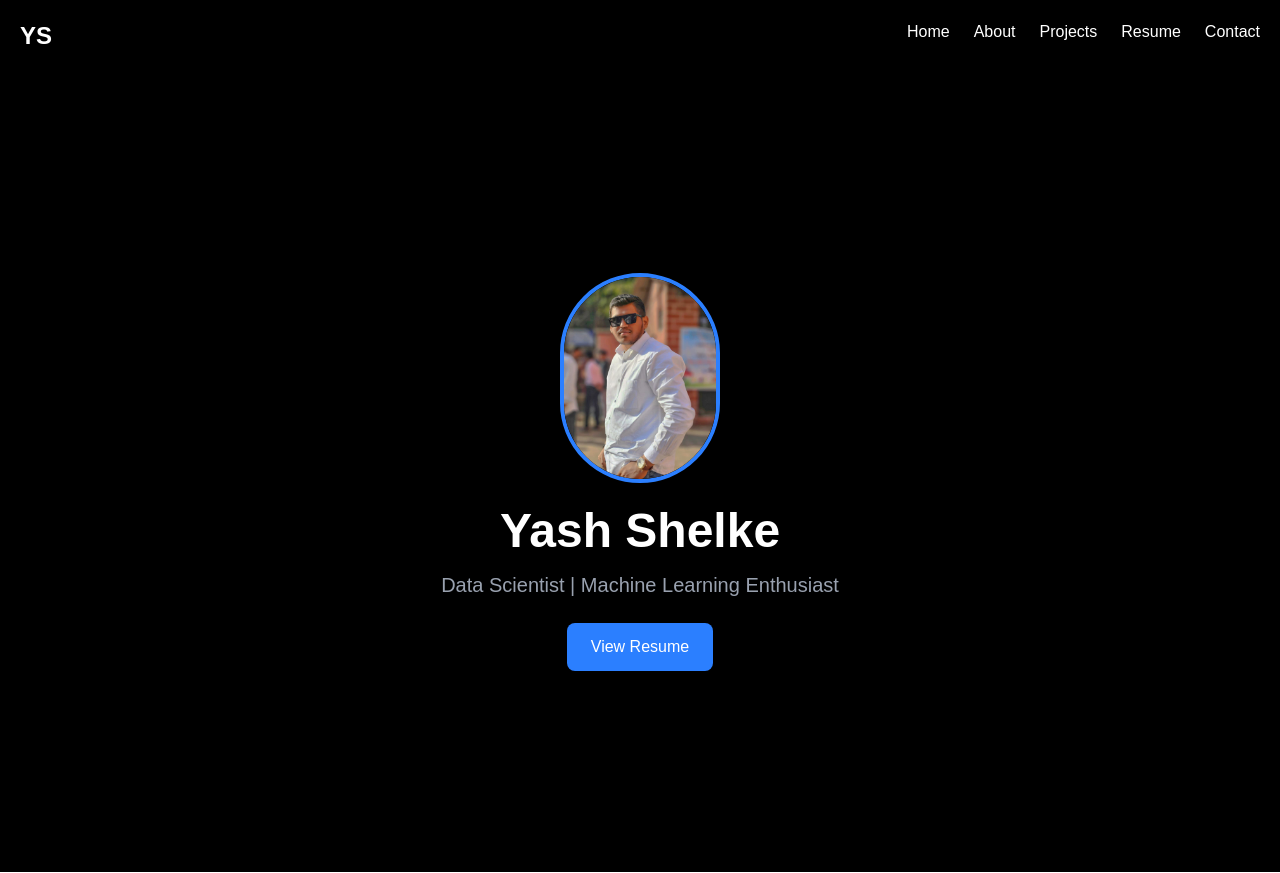
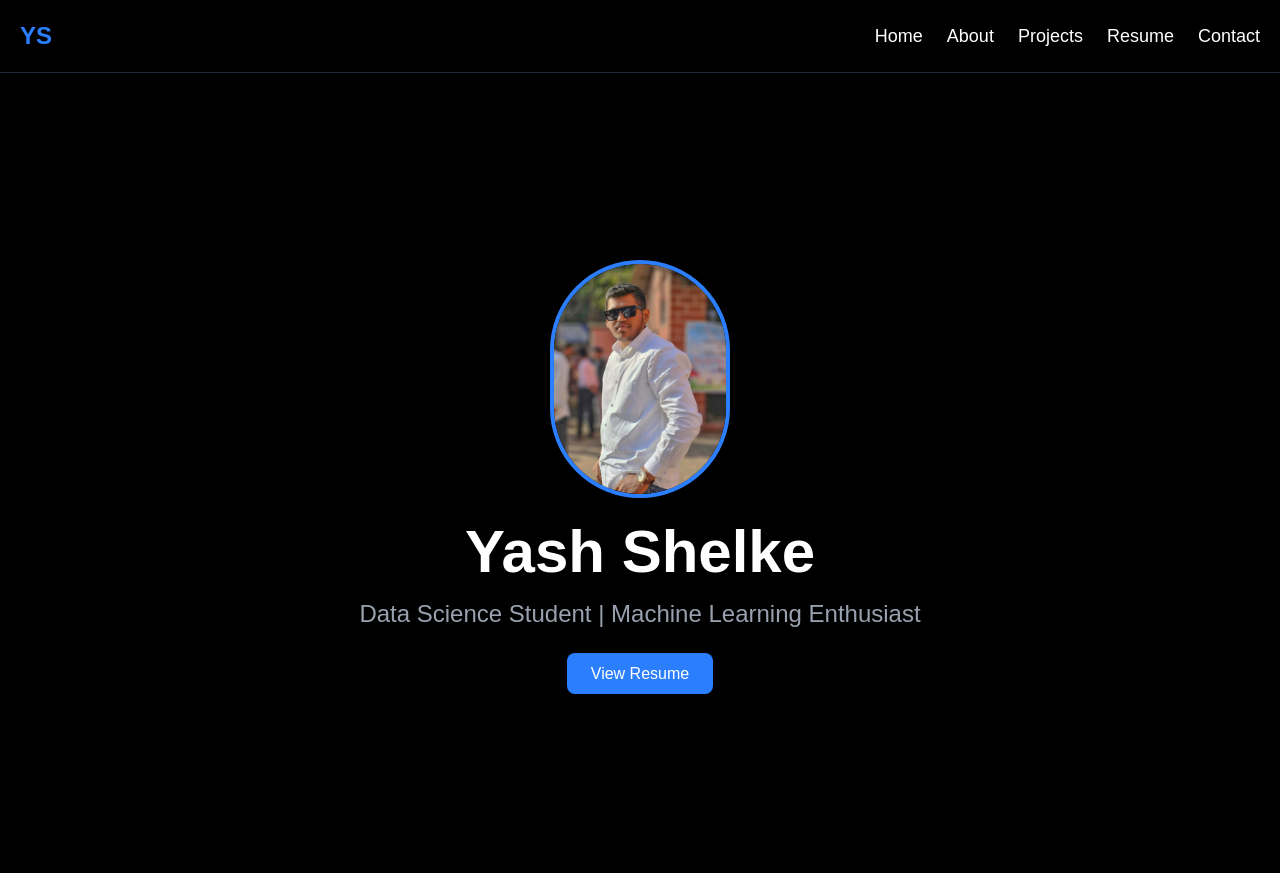
Before and after one commit to yashshelke9129-droid/yash-data-science-portfolio, a Next.js app: page / in a window 1280 px wide. Built offline with nearby package versions, Linux system fonts and the light colour scheme.

Commit message:
Created professional multi-page portfolio

```diff
--- a/src/app/about/page.js
+++ b/src/app/about/page.js
@@ -1,12 +1,46 @@
+import Navbar from "../../components/Navbar";
+
 export default function About() {
   return (
-    <div className="min-h-screen bg-gray-900 text-white p-10">
-      <h1 className="text-4xl font-bold mb-6">Yash Shelke</h1>
+    <>
+      <Navbar />
 
-      <p>
-        I am a passionate Data Science student skilled in
-        Python, Machine Learning, SQL, and Data Visualization.
-      </p>
-    </div>
+      <main className="min-h-screen bg-black text-white px-10 py-16">
+
+        <h1 className="text-5xl font-bold mb-10 text-blue-500">
+          About Me
+        </h1>
+
+        <div className="text-xl text-gray-300 space-y-6 leading-9">
+
+          <p>
+            Hello! I'm <span className="text-blue-400 font-bold">Yash Shelke</span>,
+            currently studying in <span className="text-blue-400">TYBSc Computer Science</span>.
+          </p>
+
+          <p>
+            I am passionate about Data Science, Machine Learning,
+            Artificial Intelligence, and modern technologies.
+          </p>
+
+          <p>
+            I love building real-world projects using Python,
+            Data Analysis, Machine Learning models, and visualization tools.
+          </p>
+
+          <p>
+            Currently, I am continuously learning and improving my skills
+            in Data Science, AI, Web Development, and Problem Solving.
+          </p>
+
+          <p>
+            My goal is to become a successful Data Scientist
+            and work on impactful AI-driven solutions.
+          </p>
+
+        </div>
+
+      </main>
+    </>
   );
 }
--- /dev/null
+++ b/src/app/contact/page.js
@@ -0,0 +1,63 @@
+import Navbar from "../../components/Navbar";
+
+export default function Contact() {
+  return (
+    <>
+      <Navbar />
+
+      <main className="min-h-screen bg-black text-white px-10 py-16">
+
+        <h1 className="text-5xl font-bold mb-12 text-blue-500">
+          Contact Me
+        </h1>
+
+        <div className="space-y-8 text-2xl">
+
+          <p>
+            📧 Email:
+            <a
+              href="mailto:yashshelke9129@gmail.com"
+              className="text-blue-400 ml-3"
+            >
+              yashshelke9129@gmail.com
+            </a>
+          </p>
+
+          <p>
+            📞 Contact:
+            <a
+              href="tel:+919136486029"
+              className="text-blue-400 ml-3"
+            >
+              +91 9136486029
+            </a>
+          </p>
+
+          <p>
+            💼 LinkedIn:
+            <a
+              href="https://www.linkedin.com/in/yash-shelke-69b397327"
+              target="_blank"
+              className="text-blue-400 ml-3"
+            >
+              View LinkedIn
+            </a>
+          </p>
+
+          <p>
+            💻 GitHub:
+            <a
+              href="https://github.com/yashshelke9129-droid"
+              target="_blank"
+              className="text-blue-400 ml-3"
+            >
+              View GitHub
+            </a>
+          </p>
+
+        </div>
+
+      </main>
+    </>
+  );
+}
--- a/src/app/page.js
+++ b/src/app/page.js
@@ -5,30 +5,36 @@ export default function Home() {
     <>
       <Navbar />
 
-      <main className="min-h-screen bg-black text-white flex items-center justify-center">
-        <div className="text-center">
+      <main className="min-h-screen bg-black text-white flex items-center justify-center text-center px-6">
+
+        <div>
 
           <img
             src="/profile.jpeg"
             alt="Profile"
-            width="160"
-            height="160"
-            className="rounded-full mx-auto mb-6 border-4 border-blue-500"
+            width="180"
+            height="180"
+            className="rounded-full mx-auto border-4 border-blue-500 mb-6"
           />
 
-          <h1 className="text-5xl font-bold mb-4">
+          <h1 className="text-6xl font-bold mb-4">
             Yash Shelke
           </h1>
 
-          <p className="text-xl text-gray-400 mb-6">
-            Data Scientist | Machine Learning Enthusiast
+          <p className="text-2xl text-gray-400 mb-8">
+            Data Science Student | Machine Learning Enthusiast
           </p>
 
-          <button className="bg-blue-500 px-6 py-3 rounded-lg hover:bg-blue-600">
+          <a
+            href="/resume.pdf"
+            target="_blank"
+            className="bg-blue-500 px-6 py-3 rounded-lg hover:bg-blue-600"
+          >
             View Resume
-          </button>
+          </a>
 
         </div>
+
       </main>
     </>
   );
--- a/src/app/projects/page.js
+++ b/src/app/projects/page.js
@@ -1,21 +1,125 @@
+import Navbar from "../../components/Navbar";
+
 export default function Projects() {
   return (
-    <div className="min-h-screen bg-black text-white p-10">
-      <h1 className="text-4xl font-bold mb-10">Projects</h1>
+    <>
+      <Navbar />
 
-      <div className="grid md:grid-cols-2 gap-6">
+      <main className="min-h-screen bg-black text-white px-10 py-16">
 
-        <div className="bg-gray-900 p-5 rounded-xl">
-          <h2 className="text-2xl font-bold">
-            Iris Flower Classification
-          </h2>
+        <h1 className="text-5xl font-bold mb-12 text-blue-500">
+          My Projects
+        </h1>
 
-          <p className="text-gray-400 mt-3">
-            Machine learning classification project using Scikit-learn.
-          </p>
+        <div className="grid md:grid-cols-2 gap-8">
+
+          {/* Project 1 */}
+          <div className="bg-gray-900 p-6 rounded-2xl">
+            <h2 className="text-2xl font-bold mb-4">
+              Student Result Analysis
+            </h2>
+
+            <p className="text-gray-400 mb-5">
+              Analyzed student academic performance using Python,
+              Pandas, and Data Visualization techniques.
+            </p>
+
+            <a
+              href="https://github.com/yashshelke9129-droid/student-result-analysis"
+              target="_blank"
+              className="text-blue-400"
+            >
+              View Project →
+            </a>
+          </div>
+
+          {/* Project 2 */}
+          <div className="bg-gray-900 p-6 rounded-2xl">
+            <h2 className="text-2xl font-bold mb-4">
+              Iris Flower Classification
+            </h2>
+
+            <p className="text-gray-400 mb-5">
+              Machine learning model for predicting iris flower species
+              using Scikit-learn.
+            </p>
+
+            <a
+              href="https://github.com/yashshelke9129-droid/CodeAlpha_Iris_Flower_Classification"
+              target="_blank"
+              className="text-blue-400"
+            >
+              View Project →
+            </a>
+          </div>
+
+          {/* Project 3 */}
+          <div className="bg-gray-900 p-6 rounded-2xl">
+            <h2 className="text-2xl font-bold mb-4">
+              Car Price Prediction
+            </h2>
+
+            <p className="text-gray-400 mb-5">
+              Regression-based ML model for predicting car prices
+              using machine learning techniques.
+            </p>
+
+            <a
+              href="https://github.com/yashshelke9129-droid/CodeAlpha_Car_Price_Prediction"
+              target="_blank"
+              className="text-blue-400"
+            >
+              View Project →
+            </a>
+          </div>
+
+          {/* Project 4 */}
+          <div className="bg-gray-900 p-6 rounded-2xl">
+            <h2 className="text-2xl font-bold mb-4">
+              Sales Prediction
+            </h2>
+
+            <p className="text-gray-400 mb-5">
+              Predictive analytics project for forecasting future sales
+              using regression models.
+            </p>
+
+            <a
+              href="https://github.com/yashshelke9129-droid/CodeAlpha_Sales_Prediction"
+              target="_blank"
+              className="text-blue-400"
+            >
+              View Project →
+            </a>
+          </div>
+
         </div>
 
-      </div>
-    </div>
+      </main>
+    </>
+  );
+}import Navbar from "../../components/Navbar";
+
+export default function Resume() {
+  return (
+    <>
+      <Navbar />
+
+      <main className="min-h-screen bg-black text-white flex flex-col items-center justify-center">
+
+        <h1 className="text-5xl font-bold mb-10 text-blue-500">
+          My Resume
+        </h1>
+
+        <a
+          href="/resume.pdf"
+          target="_blank"
+          className="bg-blue-500 px-8 py-4 rounded-xl text-xl hover:bg-blue-600"
+        >
+          Open Resume PDF
+        </a>
+
+      </main>
+    </>
   );
 }
--- a/src/app/resume/page.js
+++ b/src/app/resume/page.js
@@ -1,15 +1,25 @@
+import Navbar from "../../components/Navbar";
+
 export default function Resume() {
   return (
-    <div className="min-h-screen bg-black text-white p-10">
-      <h1 className="text-4xl font-bold mb-6">Resume</h1>
+    <>
+      <Navbar />
 
-      <a
-        href="/resume.pdf"
-        download
-        className="bg-blue-500 px-5 py-3 rounded-lg"
-      >
-        Download Resume
-      </a>
-    </div>
+      <main className="min-h-screen bg-black text-white flex flex-col items-center justify-center">
+
+        <h1 className="text-5xl font-bold mb-10 text-blue-500">
+          My Resume
+        </h1>
+
+        <a
+          href="/resume.pdf"
+          target="_blank"
+          className="bg-blue-500 px-8 py-4 rounded-xl text-xl hover:bg-blue-600"
+        >
+          Open Resume PDF
+        </a>
+
+      </main>
+    </>
   );
 }
--- a/src/components/Navbar.js
+++ b/src/components/Navbar.js
@@ -1,15 +1,37 @@
+import Link from "next/link";
+
 export default function Navbar() {
   return (
-    <nav className="bg-black text-white p-5 flex justify-between">
-      <h1 className="text-2xl font-bold">YS</h1>
+    <nav className="bg-black text-white p-5 flex justify-between items-center border-b border-gray-800">
 
-      <ul className="flex gap-6">
-        <li>Home</li>
-        <li>About</li>
-        <li>Projects</li>
-        <li>Resume</li>
-        <li>Contact</li>
+      <h1 className="text-2xl font-bold text-blue-500">
+        YS
+      </h1>
+
+      <ul className="flex gap-6 text-lg">
+
+        <li>
+          <Link href="/">Home</Link>
+        </li>
+
+        <li>
+          <Link href="/about">About</Link>
+        </li>
+
+        <li>
+          <Link href="/projects">Projects</Link>
+        </li>
+
+        <li>
+          <Link href="/resume">Resume</Link>
+        </li>
+
+        <li>
+          <Link href="/contact">Contact</Link>
+        </li>
+
       </ul>
+
     </nav>
   );
 }
```
